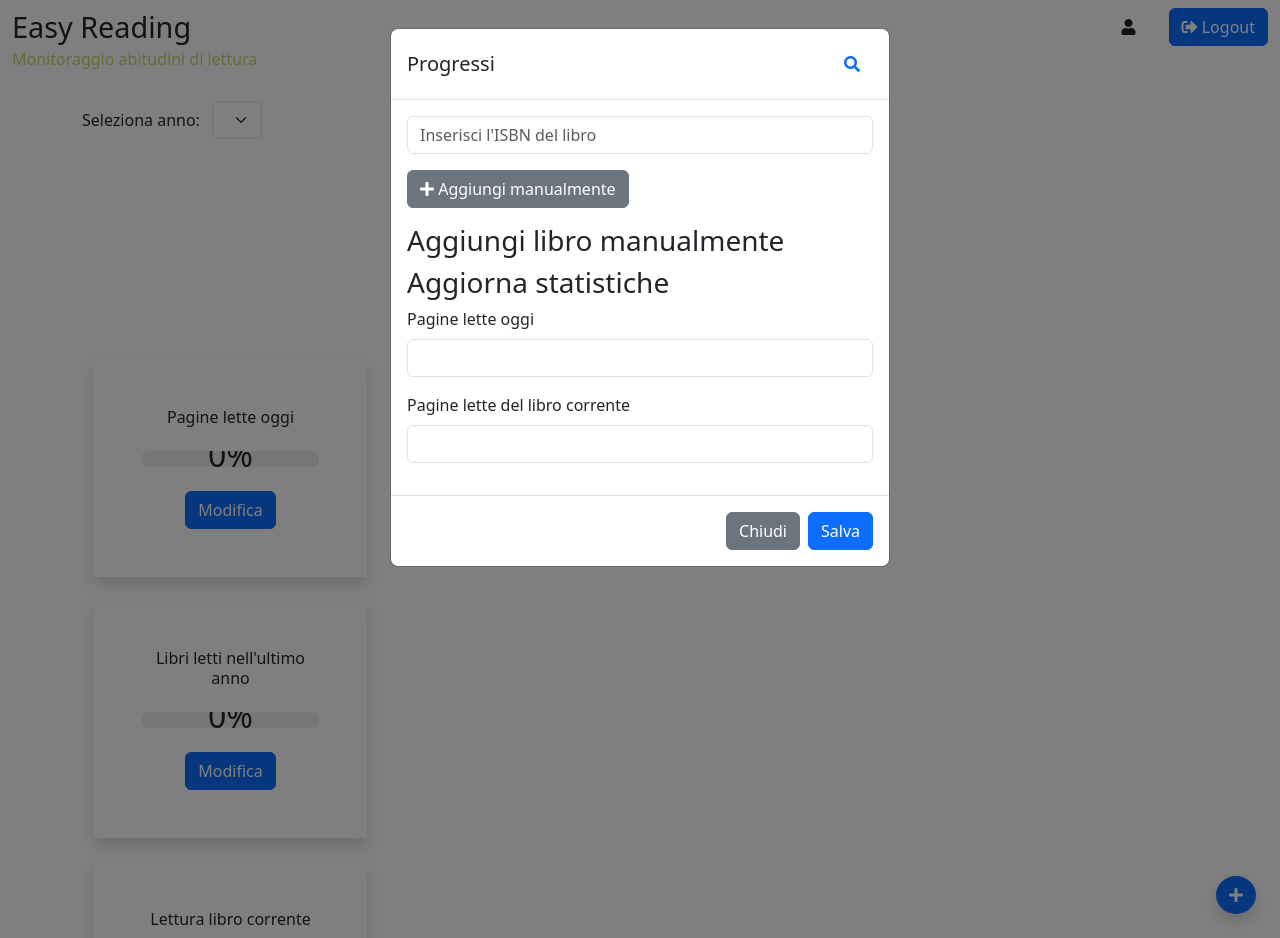
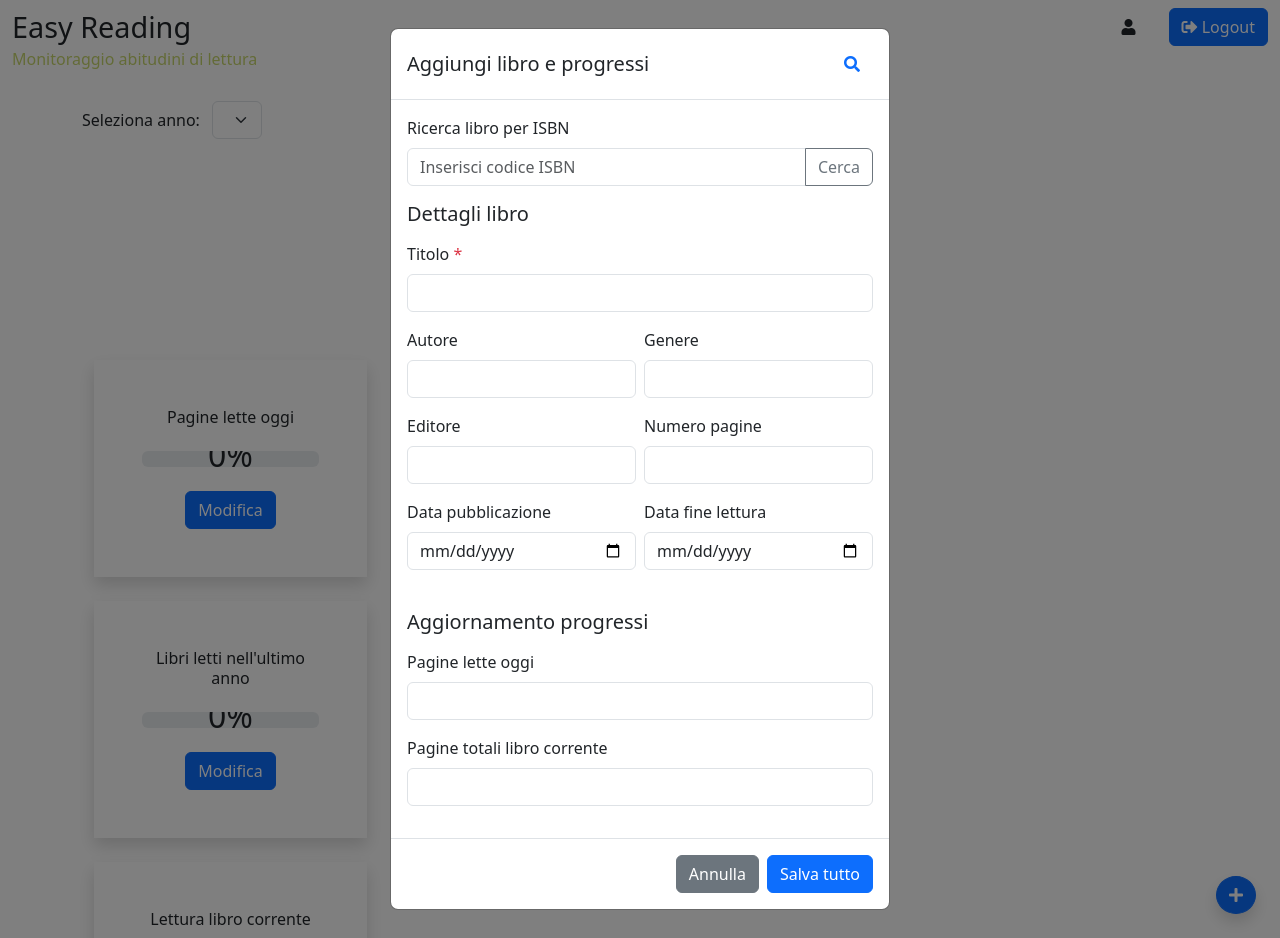
Before and after one commit to AlbertoDiRonza/EasyReading, a PHP site: page /home.php in a window 1280 px wide, after a click on "Aggiorna progressi". Run offline with PHP 8.4, Linux system fonts and the light colour scheme; a user stored in the database is signed in; data comes from the database, SQL or seed files in the repository; a stand-in replaces the project's code that opens the database connection; lists and menus that the app fills with data are empty; a map, chart or similar area stays blank; some libraries are stand-ins or nearby versions.

Commit message:
Changes applied to ISBN modal

```diff
--- a/htdocs/progetto/public/home.php
+++ b/htdocs/progetto/public/home.php
@@ -243,69 +243,98 @@
   <div class="modal-dialog">
     <div class="modal-content">
       <div class="modal-header">
-        <h5 class="modal-title" id="progressModalLabel">Progressi</h5>
-        <!-- Icona per ricerca libro -->
-        <button type="button" class="btn btn-link" id="searchBookBtn">
+        <h5 class="modal-title" id="progressModalLabel">Aggiungi libro e progressi</h5>
+        <button type="button" class="btn btn-link" id="searchBookBtn" title="Cerca libro per ISBN">
           <i class="fas fa-search"></i>
         </button>
       </div>
       <div class="modal-body">
-        <!-- Input ISBN -->
+        <!-- Sezione ricerca ISBN -->
         <div class="mb-3">
-          <input type="text" class="form-control" id="isbnInput" placeholder="Inserisci l'ISBN del libro">
+          <label for="isbnInput" class="form-label">Ricerca libro per ISBN</label>
+          <div class="input-group">
+            <input type="text" class="form-control" id="isbnInput" placeholder="Inserisci codice ISBN">
+            <button class="btn btn-outline-secondary" type="button" id="searchIsbnBtn">
+              Cerca
+            </button>
+          </div>
+          <div id="isbnFeedback" class="form-text"></div>
         </div>
-        <!-- Bottone per aggiungere manualmente -->
-        <button type="button" class="btn btn-secondary mb-3" id="addManuallyBtn">
-          <i class="fas fa-plus"></i> Aggiungi manualmente
-        </button>
-        <!-- Dettagli libro (eventuali) -->
-        <div id="bookDetails"></div>
-        <h3>Aggiungi libro manualmente</h3>
-        <form id="progressForm">
-          <!-- Dati del nuovo libro -->
-          <div class="mb-3 field-toggle" style="display:none;">
-            <label for="titolo" class="form-label">Titolo</label>
-            <input type="text" class="form-control" id="titolo" name="titolo">
+
+        <!-- Dettagli libro (popolati automaticamente) -->
+        <div id="bookDetails" class="mb-4 d-none">
+          <div class="card">
+            <div class="card-body">
+              <h6 class="card-title"><span id="foundTitle"></span></h6>
+              <p class="card-text mb-1">Autore: <span id="foundAuthor"></span></p>
+              <p class="card-text mb-1">Pagine: <span id="foundPages"></span></p>
+              <p class="card-text mb-1">Editore: <span id="foundPublisher"></span></p>
+              <button id="useBookDetails" class="btn btn-sm btn-success mt-2">Usa questi dati</button>
+            </div>
           </div>
-          <div class="mb-3 field-toggle" style="display:none;">
-            <label for="editore" class="form-label">Editore</label>
-            <input type="text" class="form-control" id="editore" name="editore">
+        </div>
+
+        <!-- Form per inserimento manuale libro -->
+        <form id="bookForm">
+          <h5 class="mb-3">Dettagli libro</h5>
+
+          <div class="mb-3">
+            <label for="titolo" class="form-label">Titolo <span class="text-danger">*</span></label>
+            <input type="text" class="form-control" id="titolo" name="titolo" required>
           </div>
-          <div class="mb-3 field-toggle" style="display:none;">
-            <label for="autore" class="form-label">Autore</label>
-            <input type="text" class="form-control" id="autore" name="autore">
+
+          <div class="row g-2">
+            <div class="col-md-6 mb-3">
+              <label for="autore" class="form-label">Autore</label>
+              <input type="text" class="form-control" id="autore" name="autore">
+            </div>
+            <div class="col-md-6 mb-3">
+              <label for="genere" class="form-label">Genere</label>
+              <input type="text" class="form-control" id="genere" name="genere">
+            </div>
           </div>
-          <div class="mb-3 field-toggle" style="display:none;">
-            <label for="genere" class="form-label">Genere</label>
-            <input type="text" class="form-control" id="genere" name="genere">
+
+          <div class="row g-2">
+            <div class="col-md-6 mb-3">
+              <label for="editore" class="form-label">Editore</label>
+              <input type="text" class="form-control" id="editore" name="editore">
+            </div>
+            <div class="col-md-6 mb-3">
+              <label for="numeroPagine" class="form-label">Numero pagine</label>
+              <input type="number" class="form-control" id="numeroPagine" name="numeroPagine" min="1">
+            </div>
           </div>
-          <div class="mb-3 field-toggle" style="display:none;">
-            <label for="numeroPagine" class="form-label">Numero di pagine</label>
-            <input type="number" class="form-control" id="numeroPagine" name="numeroPagine">
+
+          <div class="row g-2">
+            <div class="col-md-6 mb-3">
+              <label for="dataPubblicazione" class="form-label">Data pubblicazione</label>
+              <input type="date" class="form-control" id="dataPubblicazione" name="dataPubblicazione">
+            </div>
+            <div class="col-md-6 mb-3">
+              <label for="dataLettura" class="form-label">Data fine lettura</label>
+              <input type="date" class="form-control" id="dataLettura" name="dataLettura">
+            </div>
           </div>
-          <div class="mb-3 field-toggle" style="display:none;">
-            <label for="dataPubblicazione" class="form-label">Data di pubblicazione</label>
-            <input type="date" class="form-control" id="dataPubblicazione" name="dataPubblicazione">
-          </div>
-          <div class="mb-3 field-toggle" style="display:none;">
-            <label for="dataLettura" class="form-label">Fine lettura il</label>
-            <input type="date" class="form-control" id="dataLettura" name="dataLettura">
-          </div>
-          <!-- Aggiornamento statistiche -->
-          <h3>Aggiorna statistiche</h3>
+        </form>
+
+        <!-- Sezione aggiornamento statistiche -->
+        <form id="progressForm" class="mt-4">
+          <h5 class="mb-3">Aggiornamento progressi</h5>
+
           <div class="mb-3">
             <label for="pagine-lette-oggi" class="form-label">Pagine lette oggi</label>
-            <input type="number" class="form-control" id="pagine-lette-oggi" name="pagine-lette-oggi" required>
+            <input type="number" class="form-control" id="pagine-lette-oggi" name="pagine-lette-oggi" min="0" required>
           </div>
+
           <div class="mb-3">
-            <label for="pagine-libro-corrente" class="form-label">Pagine lette del libro corrente</label>
-            <input type="number" class="form-control" id="pagine-libro-corrente" name="pagine-libro-corrente" required>
+            <label for="pagine-libro-corrente" class="form-label">Pagine totali libro corrente</label>
+            <input type="number" class="form-control" id="pagine-libro-corrente" name="pagine-libro-corrente" min="0" required>
           </div>
         </form>
       </div>
       <div class="modal-footer">
-        <button type="button" class="btn btn-secondary" data-bs-dismiss="modal">Chiudi</button>
-        <button type="button" class="btn btn-primary" id="saveProgress">Salva</button>
+        <button type="button" class="btn btn-secondary" data-bs-dismiss="modal">Annulla</button>
+        <button type="button" class="btn btn-primary" id="saveProgress">Salva tutto</button>
       </div>
     </div>
   </div>
```
Also changed, not shown: htdocs/progetto/assets/js/ricercaISBN.js (+27 -18 lines), htdocs/progetto/public/listaLibri.php (+79 -55 lines).
